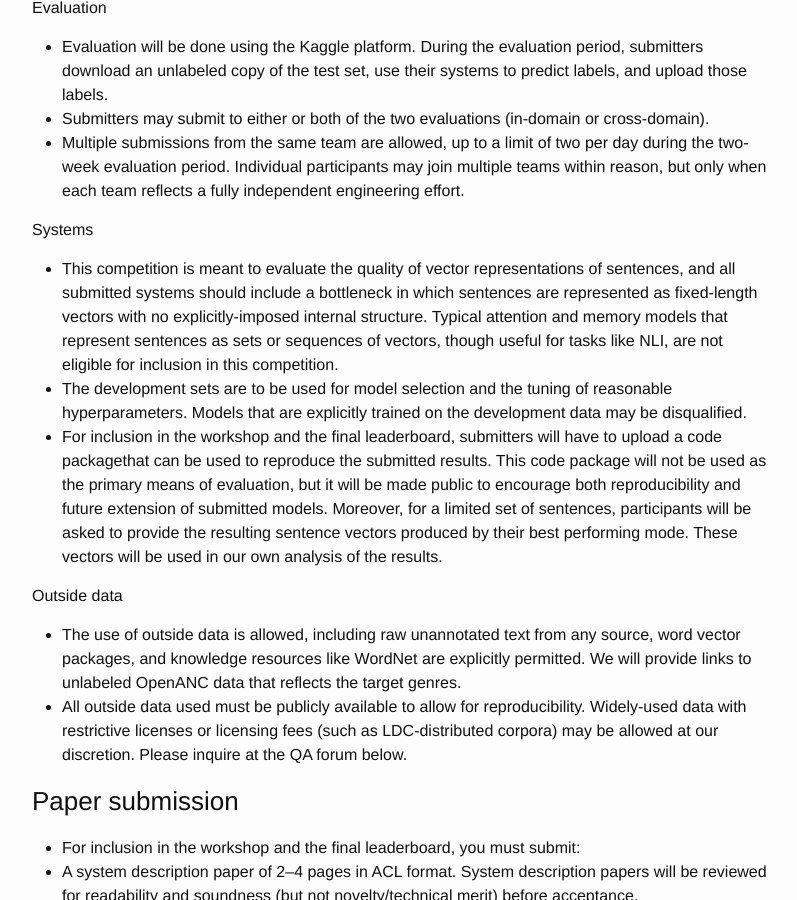
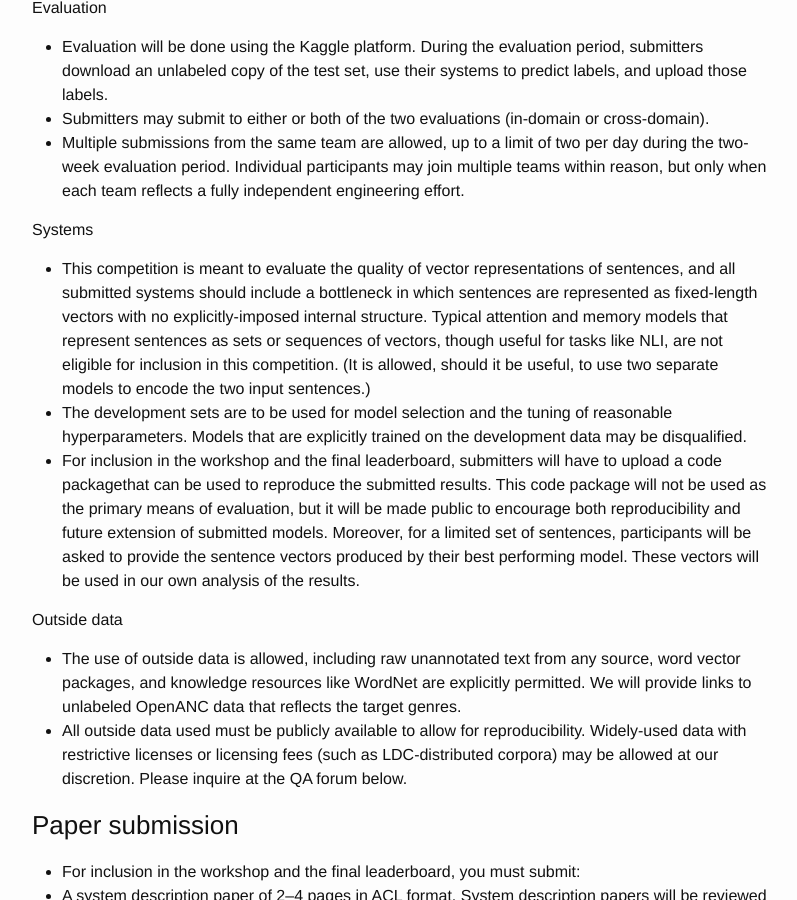
Before and after one commit to RepEval2017/RepEval2017.github.io, a Jekyll site: the page built from shared_task.md, in a window 1280 px wide and 900 px high, scrolled down 2003 px. Shown: the whole window, without its empty margins (238-1035 px from the left). Built offline with Jekyll 4.4.1, drawn with Linux system fonts in a browser that asks for light colours.

Commit message:
Rules clarification.

```diff
--- a/shared_task.md
+++ b/shared_task.md
@@ -595,9 +595,9 @@ A preliminary version of the training and development sections of the task data
 
 <span class="c14 c15 c28">Systems</span>
 
-*   <span class="c4">This competition is meant to evaluate the quality of vector representations of sentences, and all submitted systems should include a bottleneck in which sentences are represented as fixed-length vectors with no explicitly-imposed internal structure. Typical attention and memory models that represent sentences as sets or sequences of vectors, though useful for tasks like NLI, are not eligible for inclusion in this competition.</span>
+*   <span class="c4">This competition is meant to evaluate the quality of vector representations of sentences, and all submitted systems should include a bottleneck in which sentences are represented as fixed-length vectors with no explicitly-imposed internal structure. Typical attention and memory models that represent sentences as sets or sequences of vectors, though useful for tasks like NLI, are not eligible for inclusion in this competition. (It is allowed, should it be useful, to use two separate models to encode the two input sentences.)</span>
 *   <span class="c4">The development sets are to be used for model selection and the tuning of reasonable hyperparameters. Models that are explicitly trained on the development data may be disqualified.</span>
-*   <span>For inclusion in the workshop and the final leaderboard, submitters will have to upload a</span> <span>code package</span><span>that can be used to reproduce the submitted results. This code package will not be used as the primary means of evaluation, but it will be made public to encourage both reproducibility and future extension of submitted models.</span> <span class="c4">Moreover, for a limited set of sentences, participants will be asked to provide the resulting sentence vectors produced by their best performing mode. These vectors will be used in our own analysis of the results.</span>
+*   <span>For inclusion in the workshop and the final leaderboard, submitters will have to upload a</span> <span>code package</span><span>that can be used to reproduce the submitted results. This code package will not be used as the primary means of evaluation, but it will be made public to encourage both reproducibility and future extension of submitted models.</span> <span class="c4">Moreover, for a limited set of sentences, participants will be asked to provide the sentence vectors produced by their best performing model. These vectors will be used in our own analysis of the results.</span>
 
 <span class="c4"></span>
 
```
